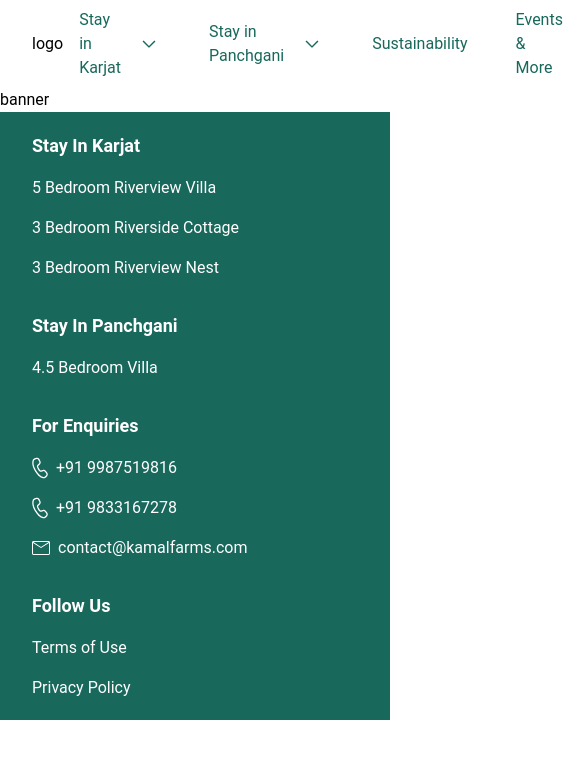
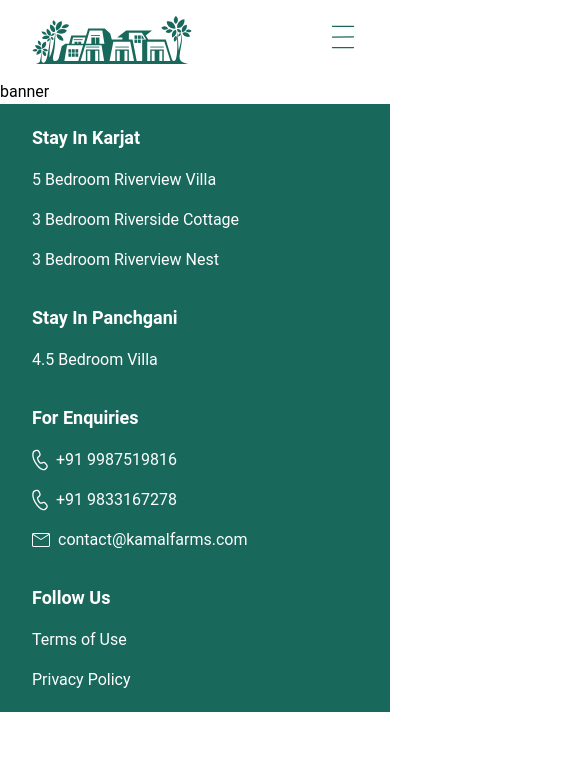
Before and after one commit to fielmente8777/kamalfarms, a Next.js app: page / in a window 390 px wide. Shown: the top 758 px of the page, 585 px wide, since content can reach past the window. Built offline with nearby package versions, Linux system fonts and the light colour scheme.

Commit message:
feat: enhance Navbar with mobile support and dynamic logo

```diff
--- a/src/components/Navbar.tsx
+++ b/src/components/Navbar.tsx
@@ -1,18 +1,37 @@
+"use client";
 import Link from "next/link";
 import Container from "./Container";
 import { NavLink } from "@/data/navbar";
 import { DropDown } from "@/icons/icons";
+import Image from "next/image";
+import { CiMenuBurger } from "react-icons/ci";
+import { IoMdClose } from "react-icons/io";
+import { useState } from "react";
 const Navbar = () => {
+  const [isOpen, setIsOpen] = useState(false);
+
   return (
     <header>
       <Container>
         <nav className="flex justify-between items-center">
-          <div>logo</div>
-          <div className="flex items-center gap-4 text-base">
+          <div className="flex items-center gap-4">
+            <Link href="/" className="relative h-20 aspect-[4/2]">
+              <Image
+                src="/Logo.svg"
+                alt="Kamalfarms"
+                fill
+                className="object-contain"
+              />
+            </Link>
+          </div>
+          <div className="lg:flex hidden items-center gap-4 text-base">
             <ul className="flex items-center gap-4 text-base relative">
               {NavLink.slice(1, NavLink.length - 1).map((link) => (
                 <li key={link.id} className="group relative text-primary">
-                  <Link href={link.link} className="flex items-center justify-center gap-2 px-4 py-2">
+                  <Link
+                    href={link.link}
+                    className="flex items-center justify-center gap-2 px-4 py-2"
+                  >
                     {link.name}{" "}
                     {link.subLinks && (
                       <span className="ml-2">
@@ -38,6 +57,14 @@
               Contact Us
             </button>
           </div>
+          <div className="lg:hidden block">
+            <button
+              onClick={() => setIsOpen(!isOpen)}
+              className={`text-primary text-3xl`}
+            >
+              {isOpen ? <IoMdClose /> : <CiMenuBurger />}
+            </button>
+          </div>
         </nav>
       </Container>
     </header>
@@ -45,3 +72,43 @@
 };
 
 export default Navbar;
+
+export const MobileNavbar = () => {
+  return (
+    <header>
+      <Container>
+        <nav className="flex flex-col justify-between items-center">
+          {NavLink.slice(1, NavLink.length - 1).map((link) => (
+            <li key={link.id} className="group relative text-primary">
+              <Link
+                href={link.link}
+                className="flex items-center justify-center gap-2 px-4 py-2"
+              >
+                {link.name}{" "}
+                {link.subLinks && (
+                  <span className="ml-2">
+                    <DropDown />
+                  </span>
+                )}
+              </Link>
+              {link.subLinks && (
+                <ul className="absolute left-0 w-max hidden group-hover:block bg-white shadow-lg">
+                  {link.subLinks.map((subLink) => (
+                    <li key={subLink.id}>
+                      <Link href={subLink.link} className="block px-4 py-2">
+                        {subLink.name}
+                      </Link>
+                    </li>
+                  ))}
+                </ul>
+              )}
+            </li>
+          ))}
+          <button className="bg-primary text-white px-6 py-5">
+            Contact Us
+          </button>
+        </nav>
+      </Container>
+    </header>
+  );
+};
```
